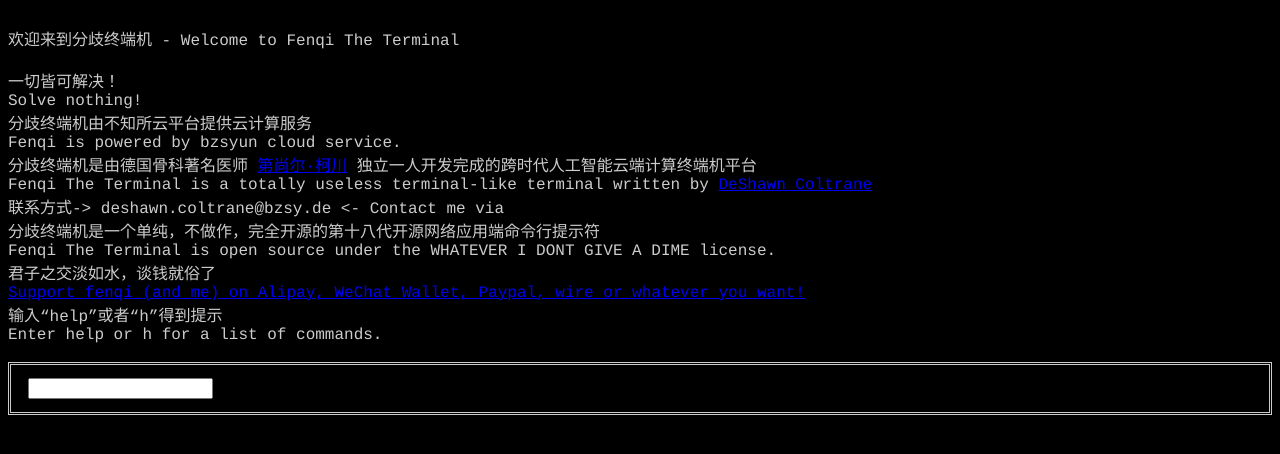
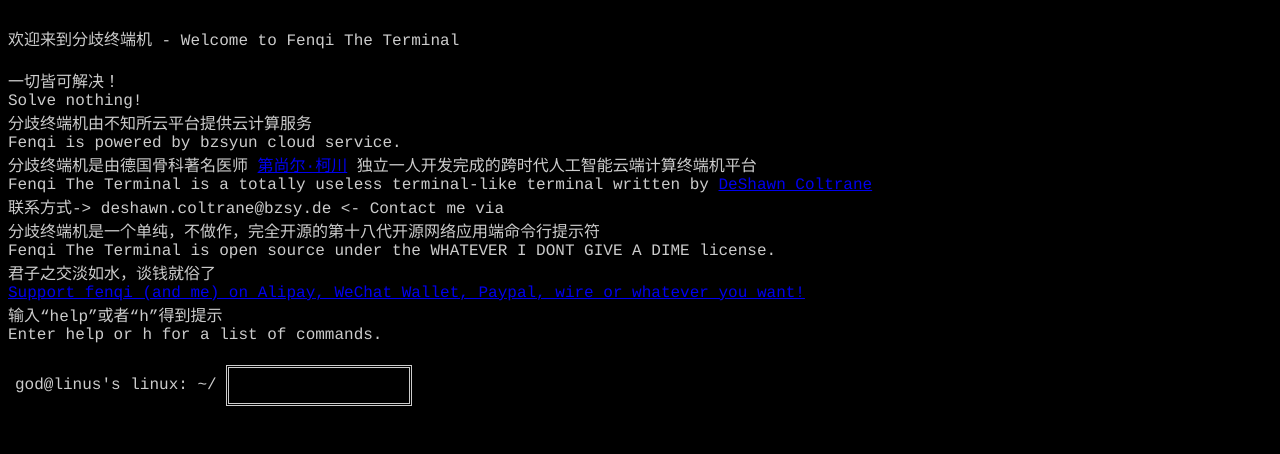
Before and after one commit to shingjan/Fenqi-The-Terminal, a plain HTML site: page index.html in a window 1280 px wide. Drawn offline with Linux system fonts and the light colour scheme.

Commit message:
some update

```diff
--- a/index.html
+++ b/index.html
@@ -49,7 +49,7 @@ Fenqi The Terminal is open source under the WHATEVER I DONT GIVE A DIME license.
  <br/>
 </div>
 <div id="input">
-<form name='f' onsubmit='return false;' class='output' action=''>
-<table class="inputtable"><tr><td><div id='prompt' class='less'></div></td><td class="inputtd"><input id='inputfield' name='q' type='text' class='cmdline' autocomplete='off' value="" /></td></tr></table>
+<form name='f' onsubmit='return false;' action=''>
+<table class="inputtable"><tr><td><div id='prompt' class='less'></div></td><td class="inputtd">god@linus's linux: ~/ <input id='inputfield' name='q' type='text' class='output' autocomplete='off' value="" /></td></tr></table>
 </form>
 </div>
```
